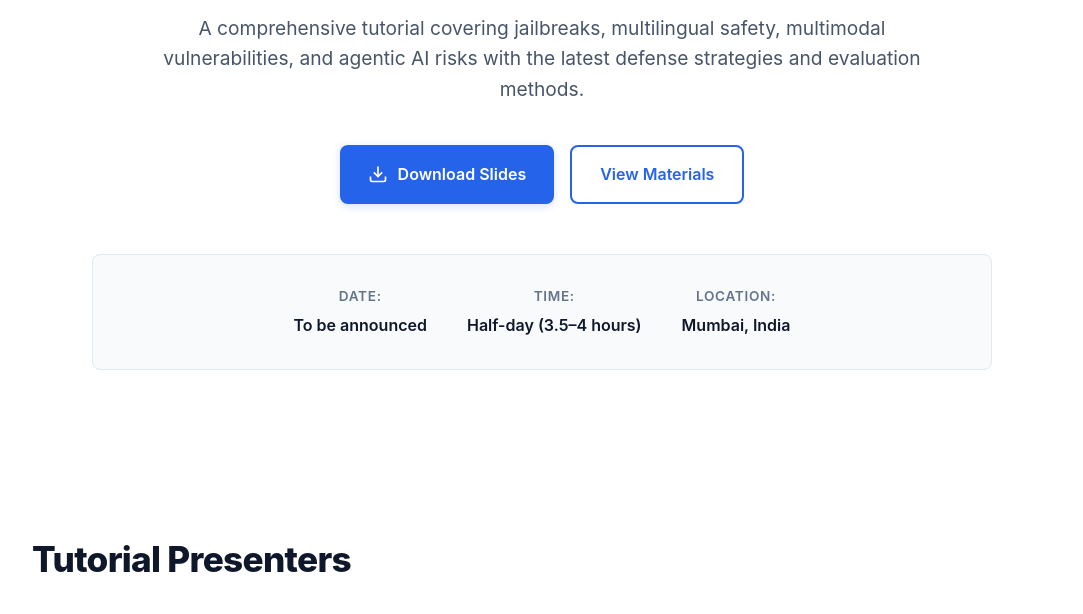
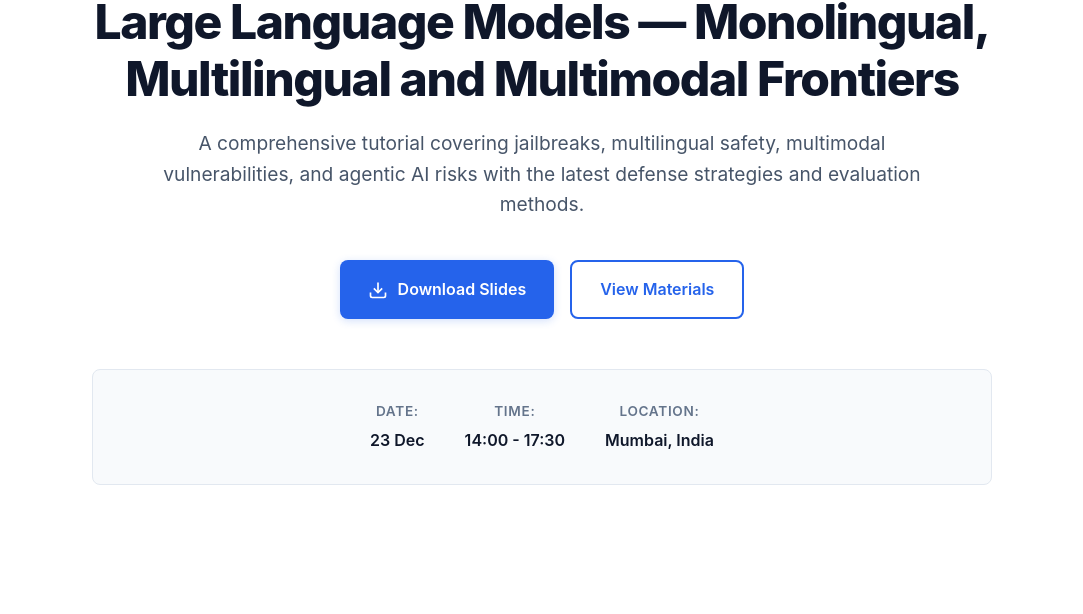
Before and after one commit to softminer-tutorial/softminer-tutorial.github.io, a plain HTML site: page index2.html in a window 1280 px wide. Shown: the part 205-819 px from the top of the page, without its empty margins (98-1181 px from the left). Drawn offline with Linux system fonts and the light colour scheme.

Commit message:
feat: update name of tutorial

```diff
--- a/index2.html
+++ b/index2.html
@@ -3,7 +3,7 @@
 <head>
     <meta charset="UTF-8">
     <meta name="viewport" content="width=device-width, initial-scale=1.0">
-    <title>LLM Safety Tutorial · ACL Asia-Pacific 2025</title>
+    <title>Beyond Guardrails: Advanced Safety for Large Language Models · ACL Asia-Pacific 2025</title>
     <link rel="stylesheet" href="styles2.css">
     <script src="js/main2.js" defer></script>
 </head>
@@ -34,7 +34,7 @@
     <section class="hero" id="overview">
         <div class="container">
             <div class="hero-content">
-                <h1 class="hero-title">Safety Issues for Generative AI</h1>
+                <h1 class="hero-title">Beyond Guardrails: Advanced Safety for Large Language Models — Monolingual, Multilingual and Multimodal Frontiers</h1>
                 <p class="hero-subtitle">A comprehensive tutorial covering jailbreaks, multilingual safety, multimodal vulnerabilities, and agentic AI risks with the latest defense strategies and evaluation methods.</p>
 
                 <div class="hero-actions">
@@ -54,11 +54,11 @@
                 <div class="tutorial-meta">
                     <div class="meta-item">
                         <span class="meta-label">Date:</span>
-                        <span class="meta-value">To be announced</span>
+                        <span class="meta-value">23 Dec</span>
                     </div>
                     <div class="meta-item">
                         <span class="meta-label">Time:</span>
-                        <span class="meta-value">Half-day (3.5–4 hours)</span>
+                        <span class="meta-value">14:00 - 17:30</span>
                     </div>
                     <div class="meta-item">
                         <span class="meta-label">Location:</span>
```
Also changed, not shown: index.html (+6 -6 lines).
